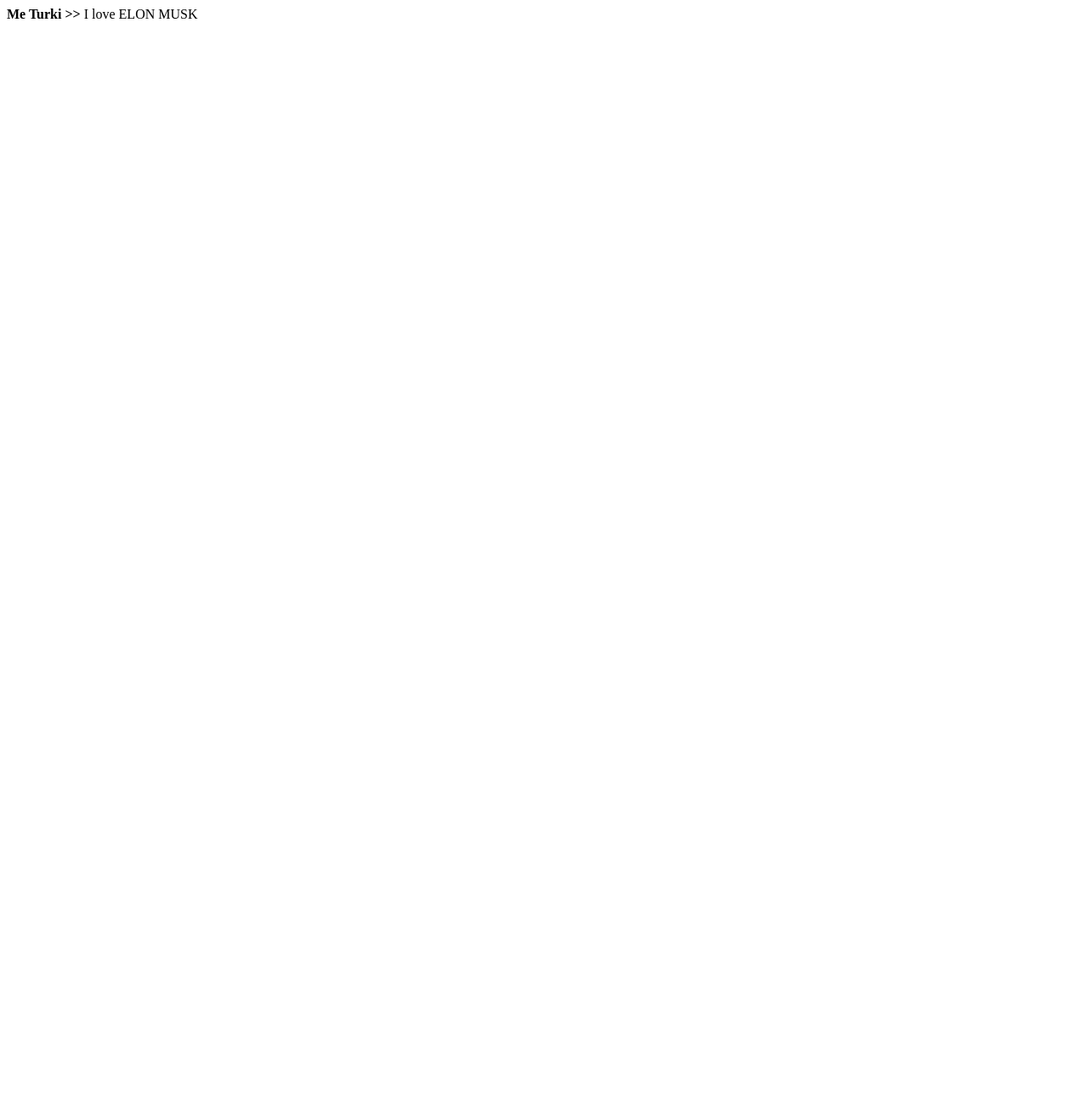
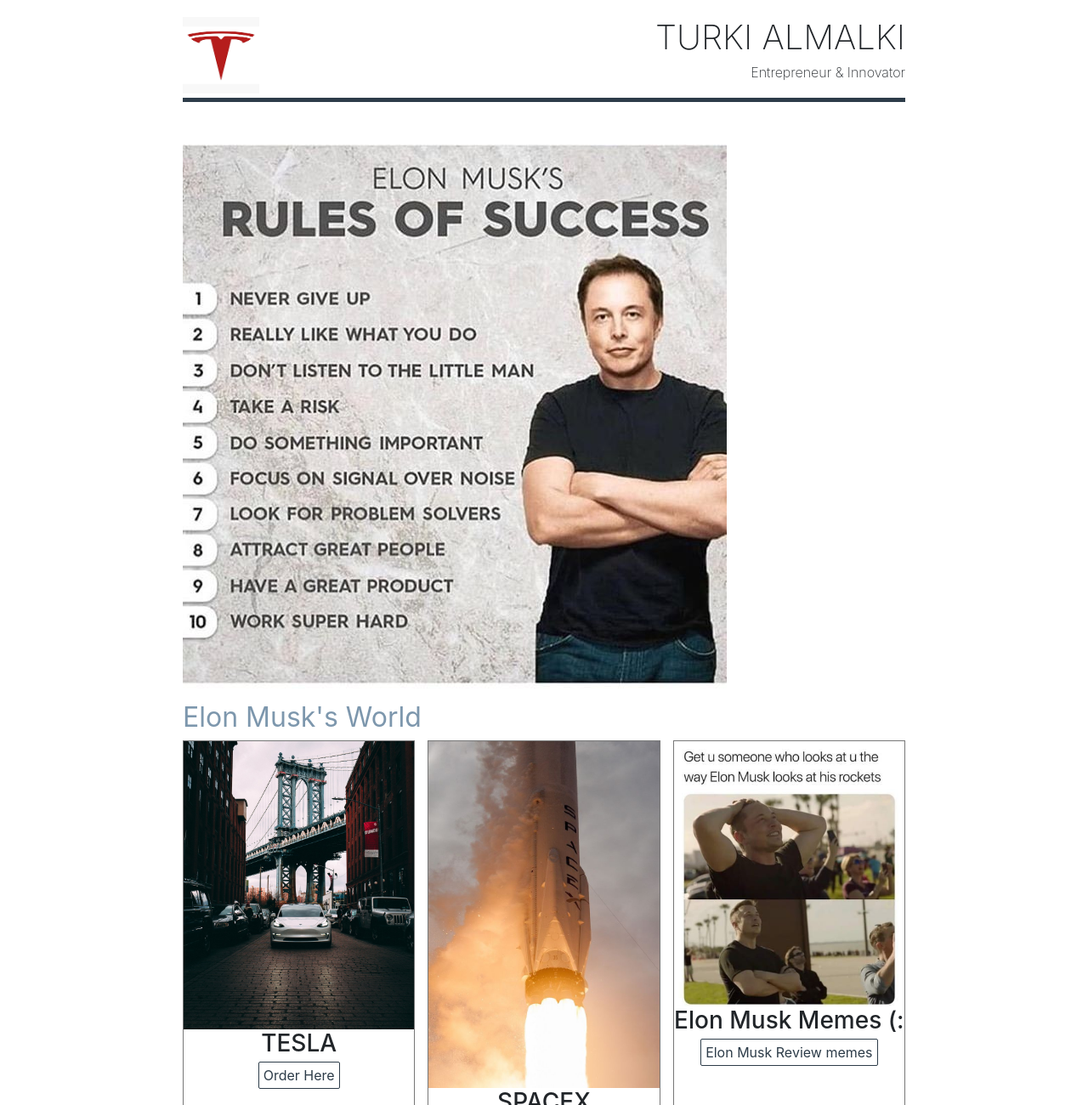
Before and after one commit to Turkialmalki/Portfolio-Site, a plain HTML site: page Portfolio-Site/index.html in a window 1280 px wide. Shown: the top 1300 px of the page at 85% size. Before the commit the page ends 800 px from the top, so only its background shows below. Drawn offline with nearby package versions, Linux system fonts and the light colour scheme.

Commit message:
Fixing page style

```diff
--- a/Portfolio-Site/index.html
+++ b/Portfolio-Site/index.html
@@ -1 +1,69 @@
-<p><STRONG>Me Turki >> </STRONG>I love ELON MUSK</p>
+<!DOCTYPE html>
+<html>
+<head>
+<meta charset="utf-8">
+<title>My Portfolio-Site</title>
+<link rel="stylesheet" href="https://stackpath.bootstrapcdn.com/bootstrap/4.4.1/css/bootstrap.min.css" integrity="sha384-Vkoo8x4CGsO3+Hhxv8T/Q5PaXtkKtu6ug5TOeNV6gBiFeWPGFN9MuhOf23Q9Ifjh" crossorigin="anonymous">
+<link rel="stylesheet" type="text/css" href="style.css">
+</head>
+<body>
+        <header class="grid-container">
+                <div class="logo-image">
+                    <img src="img/logo.png" alt="Tesla logo">
+                </div>
+                <div class="header-text">
+                    <h1>TURKI ALMALKI</h1>
+                    <p>Entrepreneur & Innovator</p>
+                </div>
+            </header>
+
+            <main>
+                    <div class="Container">
+                        <figure class="Container-img">
+                            <img src="img/success.jpg" alt="elon musk">
+                        </figure>
+                    </div>
+                    <section class="main-content">
+
+                        <h2>Elon Musk's World</h2>
+                        <div class="portfolio-section">
+                                <img class="portfolio-img" src="img/tesla3.jpg" alt="elon musk">
+                                <h3>TESLA</h3>
+                                <p class="portfolio-link"><a href="https://www.tesla.com/en_ae" target="blank">Order Here</a></p>
+                            </div>
+                            <div class="portfolio-section">
+                                    <img class="portfolio-img" src="img/spacex.jpg" alt="elon musk">
+                                    <h3>SPACEX</h3>
+                                    <p class="portfolio-link"><a href="https://www.spacex.com/" target="blank">Falcon Heavey</a></p>
+                                </div>
+                                <div class="portfolio-section">
+                                        <img class="portfolio-img" src="img/meme (2).jpg" alt="elon musk">
+                                        <h3>Elon Musk Memes (:</h3>
+                                        <p class="portfolio-link"><a href="https://www.youtube.com/watch?v=jAXzH7mUgxM" target="blank">Elon Musk Review memes</a></p>
+                                    </div>
+
+                           <div class="portfolio-section">
+                                <img class="portfolio-img" src="img/elon.png" alt="elon musk">
+                                <h3>Elon Musk Motivition</h3>
+                                <p class="portfolio-link"><a href="https://www.youtube.com/watch?v=JGfygJXTwq4" target="blank">Daily Motivition</a></p>
+                            </div>
+
+                            <div class="portfolio-section">
+                                 <img class="portfolio-img" src="img/mars.jpg" alt="elon musk">
+                                 <h3>OCCUPY MARS</h3>
+                                 <p class="portfolio-link"><a href="https://www.youtube.com/watch?v=Mb-PxQec8v0" target="blank">Elon Musk and MARS</a></p>
+                            </div>
+
+                            <div class="portfolio-section">
+                                 <img class="portfolio-img" src="img/elonmusk2.jpg" alt="elon musk">
+                                 <h3>Elon Musk</h3>
+                                 <p class="portfolio-link"><a href="https://www.youtube.com/watch?v=0UnmpQQXOzg" target="blank">Get Motivited</a></p>
+                            </div>
+                    </section>
+                </main>
+
+                <footer>
+                    <p> Made with &#10084; by Turki Almalki</p>
+                </footer>
+</body>
+</html>
--- a/Portfolio-Site/style.css
+++ b/Portfolio-Site/style.css
@@ -0,0 +1,170 @@
+main,
+header,
+footer {
+   margin: 10px;
+}
+
+header {
+    display:grid;
+    grid-template-columns: auto auto;
+    height: 110px;
+    margin-bottom: 50px;
+    border-bottom: 5px solid #2d3c49;
+}
+.logo-image {
+    text-align: left;
+    padding: 10px 0;
+
+}
+
+.logo-image img {
+    width: 90px;
+    height: 90px;
+}
+
+.header-text {
+    font-weight: 210;
+    text-align: right;
+}
+
+.header-text h1 {
+    font-weight: 220;
+    margin-top: 10px;
+    margin-bottom: 5px;
+}
+
+.header-text p {
+    margin-top: 0;
+}
+
+
+.Container {
+    display: grid;
+    margin-bottom: 15px;
+}
+
+.Container-img {
+    margin: 0;
+}
+
+.Container-img img {
+    max-width: 100%;
+    height: auto;
+}
+
+.main-content {
+    display: grid;
+    grid-template-columns: 1fr 1fr 1fr;
+    grid-gap: 0px 15px;
+}
+
+.main-content h2 {
+    grid-column: 1 / 4;
+    color: #7d97ad;
+    font-weight: 400;
+}
+
+.portfolio-section {
+    text-align: center;
+    margin-bottom: 25px;
+    border: 1px solid #777;
+
+
+}
+
+.portfolio-img {
+    max-width: 100%;
+    height: auto;
+}
+
+.portfolio-link a {
+    border: 1px solid #2d3c49;
+    padding: 5px;
+    border-radius: 2px;
+    text-align: center;
+
+}
+
+.portfolio-link a:hover,
+.portfolio-link a:active {
+    text-decoration: none;
+    background-color: rgba(3, 137, 253, 0.1);
+}
+
+.img-attribution {
+    font-size: 0.8em;
+    margin-bottom: 0;
+}
+
+a {
+    text-decoration: none;
+    color: #2d3c49;
+}
+
+a:hover,
+a:active {
+    text-decoration: underline;
+}
+
+footer {
+    text-align: center;
+    border-bottom: 3px solid #2d3c49;
+
+
+}
+
+footer p {
+    font-size: 0.9em;
+    margin-bottom: 5px;
+}
+
+footer p:nth-child(2) {
+    margin-top: 0px;
+    margin-bottom: 0px;
+}
+
+@media screen and (min-width: 850px) {
+    main,
+    header,
+    footer {
+        width: 850px;
+        margin-left: auto;
+        margin-right: auto;
+    }
+}
+
+@media screen and (max-width: 500px) {
+    .logo-image img {
+        width: 75px;
+        height: 75px;
+    }
+
+    .header-text h1 {
+        font-size: 1.7em;
+    }
+
+    .main-content {
+        grid-template-columns: 75%;
+        justify-content: space-evenly;
+    }
+
+    .main-content h2 {
+        grid-column: auto;
+        text-align: center;
+    }
+
+    .portfolio-section h3 {
+        margin-top: 5px;
+    }
+
+    .portfolio-link {
+        margin-bottom: 35px;
+    }
+}
+
+@media screen and (min-width: 500px) and (max-width: 600px) {
+    .portfolio-link a {
+        font-size: 0.9em;
+        padding: 5px;
+    }
+}
```
Also changed, not shown: Portfolio-Site/img/elon.png (added), Portfolio-Site/img/elonJB.jpg (added), Portfolio-Site/img/elonMusk (2).jpg (added), Portfolio-Site/img/elonmusk.jpg (added), Portfolio-Site/img/elonmusk2.jpg (added), Portfolio-Site/img/eoncy.jpg (added), Portfolio-Site/img/logo.png (added), Portfolio-Site/img/mars.jpg (added), Portfolio-Site/img/meme (2).jpg (added), Portfolio-Site/img/meme.jpg (added), Portfolio-Site/img/risk elon.jpg (added), Portfolio-Site/img/spacex.jpg (added), Portfolio-Site/img/success.jpg (added), Portfolio-Site/img/tesla1.jpg (added), 2 more files.
